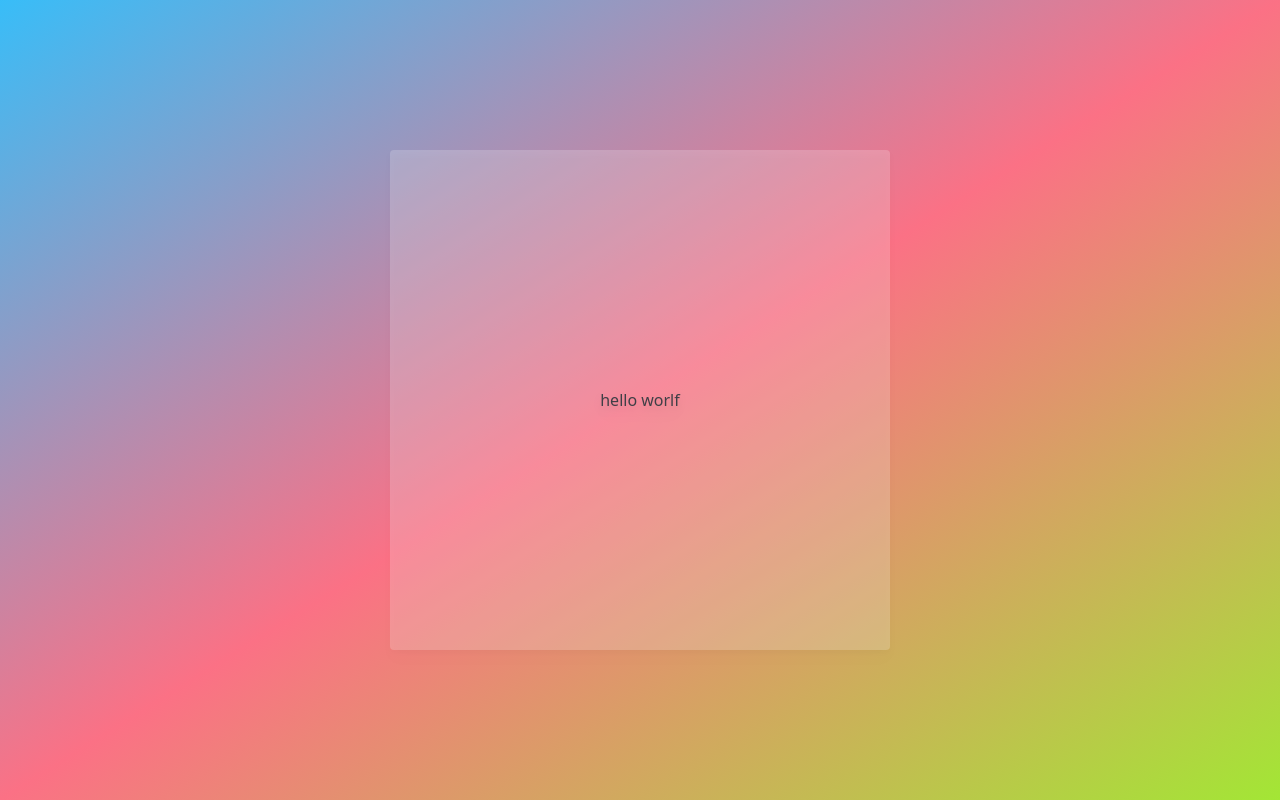
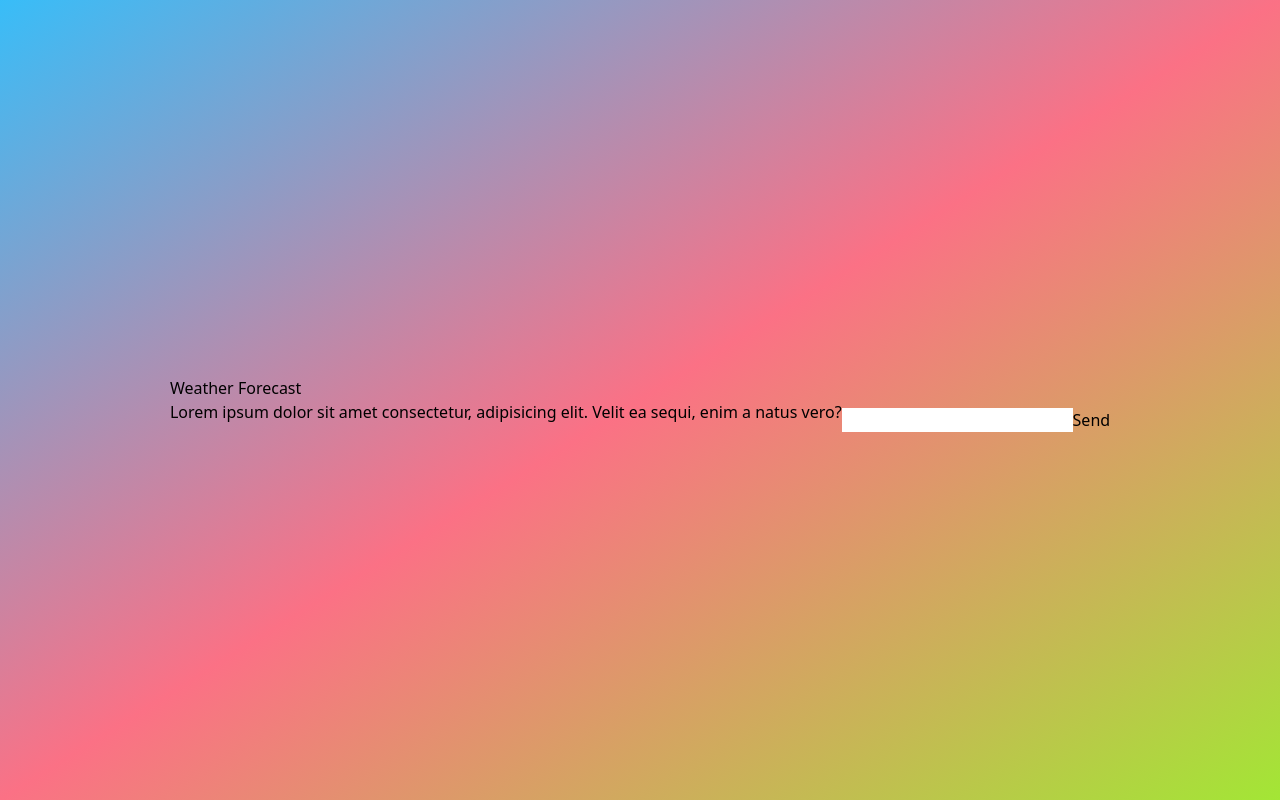
Before and after one commit to Ilesanmi-Erioluwa-Victor/typescript-weather-react, a React (Create React App) app: page / in a window 1280 px wide. Built offline with nearby package versions, Linux system fonts and the light colour scheme.

Commit message:
Working app

```diff
--- a/src/App.tsx
+++ b/src/App.tsx
@@ -1,10 +1,19 @@
-import React from 'react';
-import Search from './components/Search';
+import React, { useState } from 'react';
+// import Search from './components/Search';
 
 function App() {
+  const [term, setTerm ] = useState("")
   return (
   <main className="flex justify-center items-center bg-gradient-to-br from-sky-400 via-rose-400 to-lime-400 h-[100vh] w-full">
-      <Search />
+  <section>
+    <h1>Weather <span>Forecast</span></h1>
+    <p>Lorem ipsum dolor sit amet consectetur, adipisicing elit. Velit ea sequi, enim a natus vero?</p>
+  </section>
+
+  <div className="flex mt-10">
+  <input type="text" name='text' value={""} />
+  <button type="submit">Send</button>
+  </div>
   </main>
   );
 }
```
